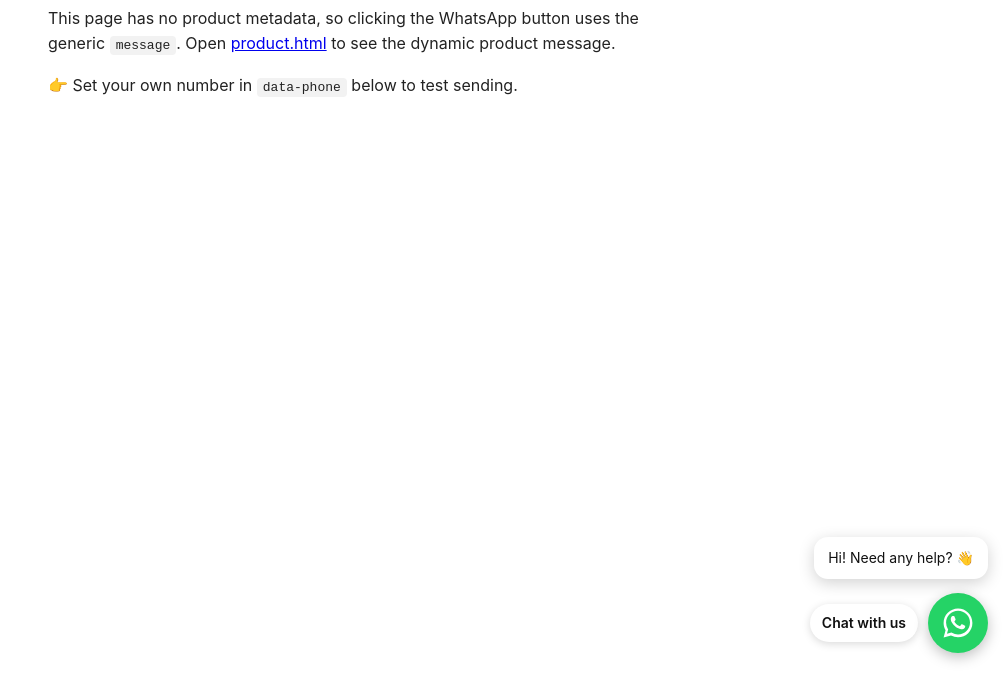
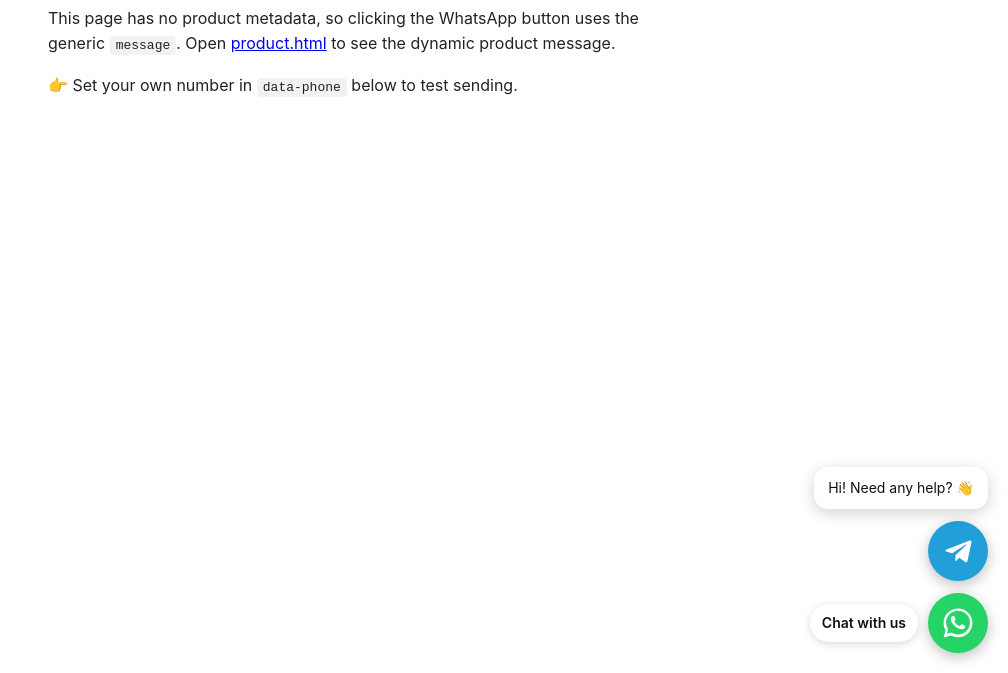
Before and after one commit to LKR-MANOFIT/shoshiy-whatsapp-icon, a website: page demo/index.html in a window 1280 px wide. Shown: the part 127-800 px from the top of the page, without its empty margins (272-1280 px from the left). Drawn offline with Linux system fonts and the light colour scheme.

Commit message:
feat: add Telegram support (WhatsApp, Telegram, or both stacked)
New config: telegram (username or t.me link), telegramShare (share dialog with
pre-filled text), telegramColor. Renders a stacked button per configured channel
with the corner one as primary (carries the label). Programmatic API gains
open('whatsapp'|'telegram'). Documents Telegram's direct-chat pre-fill limitation
and the telegramShare workaround. Demos and README updated.

```diff
--- a/package.json
+++ b/package.json
@@ -1,7 +1,7 @@
 {
   "name": "shoshiy-whatsapp-icon",
   "version": "1.0.0",
-  "description": "Zero-dependency floating WhatsApp button with dynamic product-aware pre-filled messages.",
+  "description": "Zero-dependency floating WhatsApp/Telegram button with dynamic product-aware pre-filled messages.",
   "main": "src/shoshiy-whatsapp.js",
   "files": [
     "src/shoshiy-whatsapp.js"
@@ -11,6 +11,7 @@
   },
   "keywords": [
     "whatsapp",
+    "telegram",
     "widget",
     "floating-button",
     "ecommerce",
--- a/src/shoshiy-whatsapp.js
+++ b/src/shoshiy-whatsapp.js
@@ -1,13 +1,19 @@
 /*!
- * Shoshiy WhatsApp Icon — a zero-dependency floating WhatsApp button.
+ * Shoshiy Chat Icon — a zero-dependency floating WhatsApp / Telegram button.
  *
- * Drop one <script> tag onto any site. It renders a floating WhatsApp button;
- * clicking it opens WhatsApp with a pre-filled message that is ready to send.
- * On a product page it auto-detects the current product (JSON-LD or Open Graph)
- * and injects the product name / price / URL into the message.
+ * Drop one <script> tag onto any site. It renders a floating chat button (or
+ * both a WhatsApp and a Telegram button, stacked). Clicking opens the chat
+ * app with a pre-filled message that is ready to send. On a product page it
+ * auto-detects the current product (JSON-LD or Open Graph) and injects the
+ * product name / price / URL into the message.
  *
  * Config via data-* attributes on the <script> tag, or a `window.ShoshiyWhatsApp`
  * object defined BEFORE this script loads. See README.md.
+ *
+ * Note on Telegram: Telegram does NOT support pre-filling text for a direct
+ * chat with a person, so by default the Telegram button just opens the chat.
+ * Set `telegramShare: true` to use Telegram's share dialog, which DOES carry a
+ * pre-filled message (but lets the visitor pick the recipient).
  *
  * License: MIT.
  */
@@ -31,7 +37,9 @@
   // ---------------------------------------------------------------------------
 
   var DEFAULTS = {
-    phone: "", // REQUIRED — international format, digits only (e.g. 905551112233)
+    phone: "", // WhatsApp number — international format, digits only (905551112233)
+    telegram: "", // Telegram @username (without @) or a full https://t.me/... link
+    telegramShare: false, // true = use the share dialog (carries a pre-filled text)
     // Message used on non-product pages.
     message: "Hello! 👋 I have a question.",
     // Message used on product detail pages. Placeholders: {product} {price}
@@ -39,8 +47,9 @@
     productMessage: "Hello! 👋 I'd like to order *{product}*{priceSuffix}.\n{url}",
     position: "bottom-right", // bottom-right | bottom-left
     color: "#25D366", // WhatsApp green
+    telegramColor: "#229ED9", // Telegram blue
     size: 60, // button diameter in px
-    label: "", // optional text shown next to the icon (e.g. "Chat with us")
+    label: "", // optional text shown next to the primary (bottom) icon
     greeting: "", // optional speech-bubble shown once on load (e.g. "Need help?")
     greetingDelay: 1500, // ms before the greeting bubble appears
     offsetX: 20, // px from the horizontal edge
@@ -56,10 +65,12 @@
     var d = el.dataset;
     var strs = [
       "phone",
+      "telegram",
       "message",
       "productMessage",
       "position",
       "color",
+      "telegramColor",
       "label",
       "greeting",
       "currency"
@@ -75,6 +86,7 @@
       }
     });
     if (d.detectProduct != null) cfg.detectProduct = d.detectProduct !== "false";
+    if (d.telegramShare != null) cfg.telegramShare = d.telegramShare === "true";
     return cfg;
   }
 
@@ -227,20 +239,39 @@
     });
   }
 
-  function openChat() {
+  function openUrl(url) {
+    window.open(url, "_blank", "noopener,noreferrer");
+  }
+
+  function warn(msg) {
+    if (window.console) console.warn("[Shoshiy Chat] " + msg);
+  }
+
+  function openWhatsApp() {
     var phone = str(cfg.phone).replace(/[^\d]/g, "");
-    if (!phone) {
-      // Fail loud in the console, silent for the visitor.
-      if (window.console) {
-        console.warn(
-          "[Shoshiy WhatsApp] No phone number configured — set data-phone."
+    if (!phone) return warn("No WhatsApp phone configured — set data-phone.");
+    openUrl("https://wa.me/" + phone + "?text=" + encodeURIComponent(buildMessage()));
+  }
+
+  function openTelegram() {
+    var handle = str(cfg.telegram);
+    if (!handle) return warn("No Telegram handle configured — set data-telegram.");
+    // A full t.me / tg link is used verbatim.
+    if (/^https?:\/\//i.test(handle) || /^tg:/i.test(handle)) return openUrl(handle);
+    handle = handle.replace(/^@/, "");
+    if (cfg.telegramShare) {
+      // Telegram's share dialog DOES carry a pre-filled text (visitor picks the
+      // recipient). Text already contains the product URL, so no separate url.
+      openUrl(
+        "https://t.me/share/url?url=" +
+          encodeURIComponent(location.href) +
+          "&text=" +
+          encodeURIComponent(buildMessage())
       );
+    } else {
+      // Direct chat — Telegram cannot pre-fill text for a person-to-person chat.
+      openUrl("https://t.me/" + handle);
     }
-      return;
-    }
-    var url =
-      "https://wa.me/" + phone + "?text=" + encodeURIComponent(buildMessage());
-    window.open(url, "_blank", "noopener,noreferrer");
   }
 
   // ---------------------------------------------------------------------------
@@ -252,9 +283,16 @@
     '<path d="M16.003 3.2c-7.06 0-12.8 5.74-12.8 12.8 0 2.26.6 4.46 1.73 6.4L3.2 28.8l6.57-1.72a12.74 12.74 0 0 0 6.23 1.62h.01c7.06 0 12.8-5.74 12.8-12.8s-5.75-12.7-12.81-12.7zm0 23.02h-.01a10.6 10.6 0 0 1-5.4-1.48l-.39-.23-4 1.05 1.07-3.9-.25-.4a10.56 10.56 0 0 1-1.62-5.63c0-5.86 4.77-10.63 10.64-10.63 2.84 0 5.5 1.11 7.51 3.12a10.55 10.55 0 0 1 3.11 7.52c0 5.86-4.77 10.62-10.64 10.62zm5.83-7.96c-.32-.16-1.89-.93-2.18-1.04-.29-.11-.5-.16-.71.16-.21.32-.82 1.03-1 1.24-.18.21-.37.24-.69.08-.32-.16-1.35-.5-2.57-1.58-.95-.85-1.59-1.9-1.78-2.22-.18-.32-.02-.49.14-.65.14-.14.32-.37.48-.55.16-.18.21-.32.32-.53.11-.21.05-.4-.03-.56-.08-.16-.71-1.72-.98-2.35-.26-.62-.52-.54-.71-.55l-.6-.01c-.21 0-.55.08-.84.4-.29.32-1.1 1.08-1.1 2.64s1.13 3.06 1.29 3.27c.16.21 2.22 3.39 5.38 4.76.75.32 1.34.51 1.8.66.76.24 1.44.21 1.98.13.6-.09 1.89-.77 2.16-1.52.27-.75.27-1.38.19-1.52-.08-.13-.29-.21-.61-.37z"/>' +
     "</svg>";
 
+  var TG_ICON =
+    '<svg viewBox="0 0 24 24" width="58%" height="58%" fill="#fff" aria-hidden="true">' +
+    '<path d="M9.78 18.65l.28-4.23 7.68-6.92c.34-.31-.07-.46-.52-.19L7.74 13.3 3.64 12c-.88-.25-.89-.86.2-1.3l15.97-6.16c.73-.33 1.43.18 1.15 1.3l-2.72 12.81c-.19.91-.74 1.13-1.5.71L12.6 16.3l-1.99 1.93c-.23.23-.42.42-.83.42z"/>' +
+    "</svg>";
+
   function injectStyles() {
     if (document.getElementById("shoshiy-wa-styles")) return;
     var side = cfg.position === "bottom-left" ? "left" : "right";
+    var rowDir = side === "left" ? "row" : "row-reverse";
+    var alignItems = side === "left" ? "flex-start" : "flex-end";
     var css =
       "" +
       ".shoshiy-wa-wrap{position:fixed;bottom:" +
@@ -265,24 +303,21 @@
       cfg.offsetX +
       "px;z-index:" +
       cfg.zIndex +
-      ";display:flex;align-items:center;gap:10px;flex-direction:" +
-      (side === "left" ? "row" : "row-reverse") +
+      ";display:flex;flex-direction:column;gap:12px;align-items:" +
+      alignItems +
       ";font-family:-apple-system,BlinkMacSystemFont,'Segoe UI',Roboto,Helvetica,Arial,sans-serif}" +
+      ".shoshiy-ch-row{display:flex;align-items:center;gap:10px;flex-direction:" +
+      rowDir +
+      "}" +
       ".shoshiy-wa-btn{width:" +
       cfg.size +
       "px;height:" +
       cfg.size +
-      "px;border-radius:50%;background:" +
-      cfg.color +
-      ";border:none;cursor:pointer;display:flex;align-items:center;justify-content:center;box-shadow:0 4px 14px rgba(0,0,0,.25);transition:transform .15s ease,box-shadow .15s ease;padding:0}" +
+      "px;border-radius:50%;border:none;cursor:pointer;display:flex;align-items:center;justify-content:center;box-shadow:0 4px 14px rgba(0,0,0,.25);transition:transform .15s ease,box-shadow .15s ease;padding:0}" +
       ".shoshiy-wa-btn:hover{transform:scale(1.08);box-shadow:0 6px 20px rgba(0,0,0,.3)}" +
-      ".shoshiy-wa-btn:focus-visible{outline:3px solid rgba(37,211,102,.5);outline-offset:2px}" +
+      ".shoshiy-wa-btn:focus-visible{outline:3px solid rgba(0,0,0,.25);outline-offset:2px}" +
       ".shoshiy-wa-label{background:#fff;color:#111;padding:8px 12px;border-radius:20px;font-size:14px;font-weight:600;box-shadow:0 2px 8px rgba(0,0,0,.15);white-space:nowrap}" +
-      ".shoshiy-wa-bubble{position:absolute;bottom:" +
-      (cfg.size + 14) +
-      "px;" +
-      side +
-      ":0;background:#fff;color:#111;padding:10px 14px;border-radius:14px;font-size:14px;max-width:220px;box-shadow:0 4px 16px rgba(0,0,0,.18);opacity:0;transform:translateY(6px);transition:opacity .25s ease,transform .25s ease;pointer-events:none}" +
+      ".shoshiy-wa-bubble{background:#fff;color:#111;padding:10px 14px;border-radius:14px;font-size:14px;max-width:220px;box-shadow:0 4px 16px rgba(0,0,0,.18);opacity:0;transform:translateY(6px);transition:opacity .25s ease,transform .25s ease;display:none}" +
       ".shoshiy-wa-bubble.show{opacity:1;transform:translateY(0)}" +
       "@media (prefers-reduced-motion:reduce){.shoshiy-wa-btn,.shoshiy-wa-bubble{transition:none}}";
     var style = document.createElement("style");
@@ -291,48 +326,100 @@
     document.head.appendChild(style);
   }
 
+  // Channels are rendered top-to-bottom; the LAST one sits in the corner and is
+  // the "primary" (it gets the optional text label).
+  function buildChannels() {
+    var channels = [];
+    if (cfg.telegram) {
+      channels.push({
+        color: cfg.telegramColor,
+        icon: TG_ICON,
+        aria: "Chat on Telegram",
+        open: openTelegram
+      });
+    }
+    if (cfg.phone) {
+      channels.push({
+        color: cfg.color,
+        icon: WA_ICON,
+        aria: "Chat on WhatsApp",
+        open: openWhatsApp
+      });
+    }
+    return channels;
+  }
+
   function render() {
+    var channels = buildChannels();
+    if (channels.length === 0) {
+      return warn("Nothing to show — set data-phone and/or data-telegram.");
+    }
     injectStyles();
 
     var wrap = document.createElement("div");
     wrap.className = "shoshiy-wa-wrap";
 
+    // Optional greeting bubble (top of the stack).
+    var bubble = null;
+    if (cfg.greeting) {
+      bubble = document.createElement("div");
+      bubble.className = "shoshiy-wa-bubble";
+      bubble.textContent = cfg.greeting; // textContent → no HTML injection
+      wrap.appendChild(bubble);
+      setTimeout(function () {
+        bubble.style.display = "block";
+        // Next frame so the transition runs.
+        requestAnimationFrame(function () {
+          bubble.classList.add("show");
+        });
+      }, cfg.greetingDelay);
+    }
+
+    channels.forEach(function (ch, idx) {
+      var isPrimary = idx === channels.length - 1;
+      var row = document.createElement("div");
+      row.className = "shoshiy-ch-row";
+
       var btn = document.createElement("button");
       btn.type = "button";
       btn.className = "shoshiy-wa-btn";
-    btn.setAttribute("aria-label", cfg.label || "Chat on WhatsApp");
-    btn.innerHTML = WA_ICON;
-    btn.addEventListener("click", openChat);
+      btn.style.backgroundColor = ch.color;
+      btn.setAttribute("aria-label", ch.aria);
+      btn.innerHTML = ch.icon;
+      btn.addEventListener("click", function () {
+        if (bubble) bubble.classList.remove("show");
+        ch.open();
+      });
+      row.appendChild(btn);
 
-    wrap.appendChild(btn);
-
-    if (cfg.label) {
+      if (isPrimary && cfg.label) {
         var label = document.createElement("span");
         label.className = "shoshiy-wa-label";
-      label.textContent = cfg.label; // textContent → no HTML injection
-      wrap.appendChild(label);
+        label.textContent = cfg.label;
+        row.appendChild(label);
       }
 
-    if (cfg.greeting) {
-      var bubble = document.createElement("div");
-      bubble.className = "shoshiy-wa-bubble";
-      bubble.textContent = cfg.greeting;
-      wrap.appendChild(bubble);
-      setTimeout(function () {
-        bubble.classList.add("show");
-      }, cfg.greetingDelay);
-      // Hide the greeting once the button is used.
-      btn.addEventListener("click", function () {
-        bubble.classList.remove("show");
+      wrap.appendChild(row);
     });
-    }
 
     document.body.appendChild(wrap);
   }
 
-  // Public API — lets a host page reconfigure / re-open programmatically.
+  // Public API — lets a host page open a channel programmatically.
+  //   ShoshiyWhatsApp.open()            → primary channel
+  //   ShoshiyWhatsApp.open("telegram")  → Telegram
+  //   ShoshiyWhatsApp.open("whatsapp")  → WhatsApp
+  function openChannel(which) {
+    if (which === "telegram") return openTelegram();
+    if (which === "whatsapp") return openWhatsApp();
+    if (cfg.phone) return openWhatsApp();
+    return openTelegram();
+  }
+
   window.ShoshiyWhatsApp = assign(userCfg, {
-    open: openChat,
+    open: openChannel,
+    openWhatsApp: openWhatsApp,
+    openTelegram: openTelegram,
     config: cfg
   });
 
```
Also changed, not shown: demo/index.html (+1 -0 lines), demo/product.html (+3 -1 lines), README.md. Lines whose indentation alone changed are shown as unchanged.
